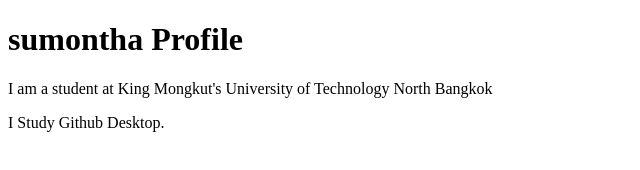
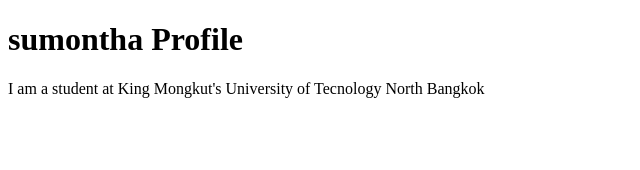
Before and after one commit to sumonthaa/github-desktop-project, a plain HTML site: page index.html in a window 1280 px wide. Shown: the whole page, without its empty margins (0-640 px from the left). Drawn offline with Linux system fonts and the light colour scheme.

Commit message:
Revert "Update index.html"
This reverts commit d7c6123b83ed47dd679dc341f2ac4fa925cb0217.

```diff
--- a/index.html
+++ b/index.html
@@ -8,7 +8,6 @@
 <body>
     <h1>sumontha Profile</h1>
     <p>I am a student at King Mongkut's University of
-        Technology North Bangkok</p>
-    <p>I Study Github Desktop.</p>
+        Tecnology North Bangkok</p>
 </body>
 </html>
```
